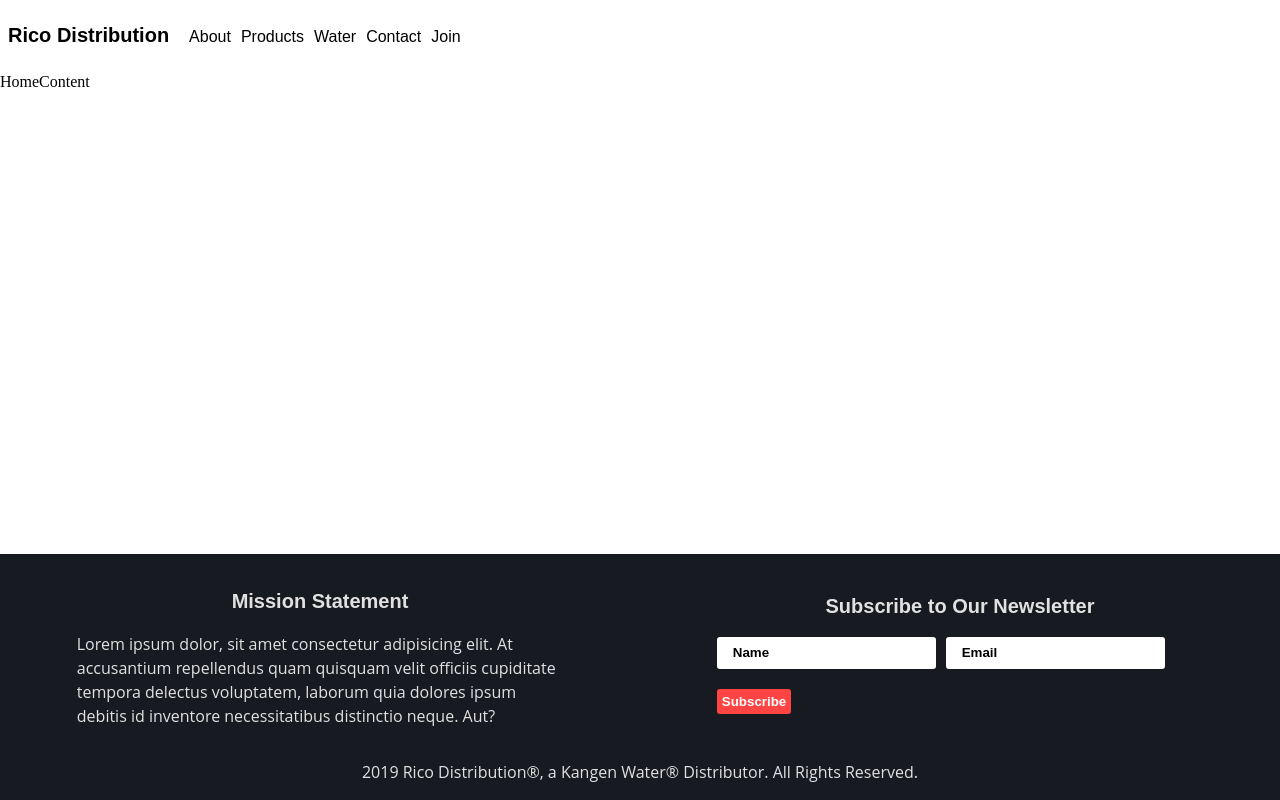
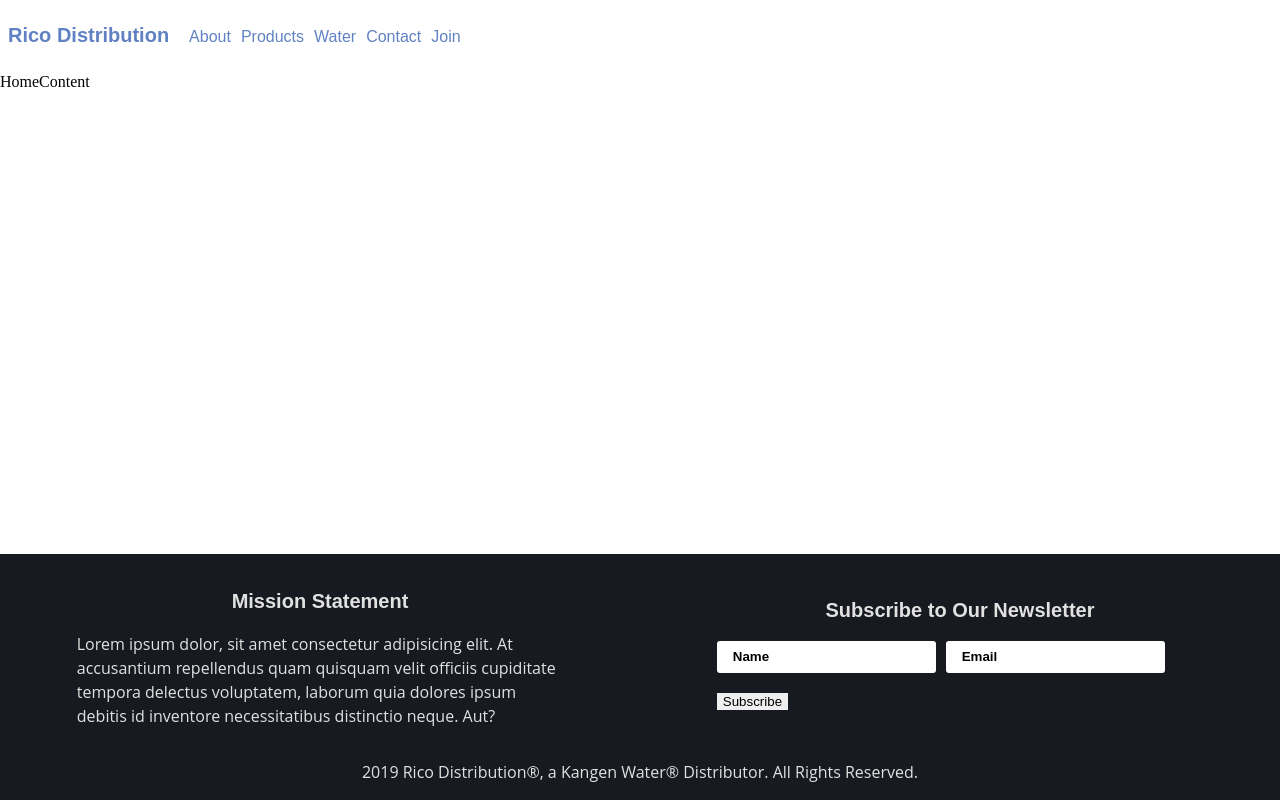
Before and after one commit to AndrewMartinez33/Rico-Distribution-Website, a React (Create React App) app: page / in a window 1280 px wide. Built offline with nearby package versions, Linux system fonts and the light colour scheme.

Commit message:
fixed navItems issue on hover.

```diff
--- a/src/App.css
+++ b/src/App.css
@@ -10,12 +10,14 @@
   flex: 1;
 }
 
+
 /* NAVBAR */
 .navigation-container {
   display: flex;
   justify-content: space-between;
   align-items: center;
   padding: 15px 8px 15px 8px;
+  box-sizing: border-box;
 }
 
 #responsive-nav-items-container {
@@ -24,9 +26,10 @@
 }
 
 #navigation-logo {
-  color: black;
+  color: var(--medium-ocean-color);
   font-family: var(--headline-font);
   font-size: 1.25rem;
+  font-weight: bold;
   padding-top: 5px;
   padding-bottom: 5px;
   margin-right: 15px;
@@ -40,7 +43,7 @@
 }
 
 .navigation-item {
-  color: black;
+  color: var(--medium-ocean-color);
   padding-left: 5px;
   padding-right: 5px;
   display: none;
@@ -49,15 +52,16 @@
 
 .responsive-nav-items {
   display: block;
-  padding-top: 25px;
+  padding-top: 10px;
   padding-bottom: 5px;
 }
 
-.responsive-nav-items:hover {
+/* .responsive-nav-items:hover {
   font-weight: bold;
   display: block;
 }
 
+*/
 #nav-hamburger {
   display: block;
   align-self: start;
@@ -73,7 +77,7 @@
 .hamburger {
   width: 100%;
   height: 3px;
-  background-color: black;
+  background-color: var(--medium-ocean-color);
   margin: 5px 0;
 }
 
@@ -110,10 +114,10 @@
 }
 
 .footer-trademark {
-  padding: 1rem;
-  font-size: .75rem;
+  padding: 1rem .5rem;
+  font-size: 1rem;
   text-align: center;
-
+  width: 90vw;
 }
 
 input::placeholder,
@@ -140,15 +144,7 @@ textarea:focus::placeholder {
 }
 
 .footer-submit {
-  width: auto;
-  height: auto;
-  padding: 5px;
   margin: 10px 0;
-  border-radius: 3px;
-  cursor: pointer;
-  font-weight: bold;
-  background-color: var(--danger);
-  color: white;
 }
 
 /* MEDIA QUERIES */
@@ -174,8 +170,7 @@ textarea:focus::placeholder {
 
   .navigation-item:hover {
     font-weight: bold;
-    padding-top: 5px;
-    padding-bottom: 5px;
+    box-sizing: border-box;
   }
 
   .footer-box-left {
```
